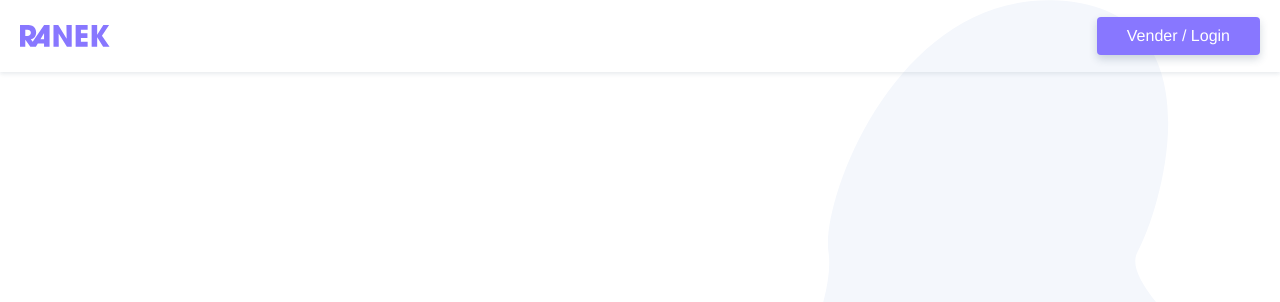
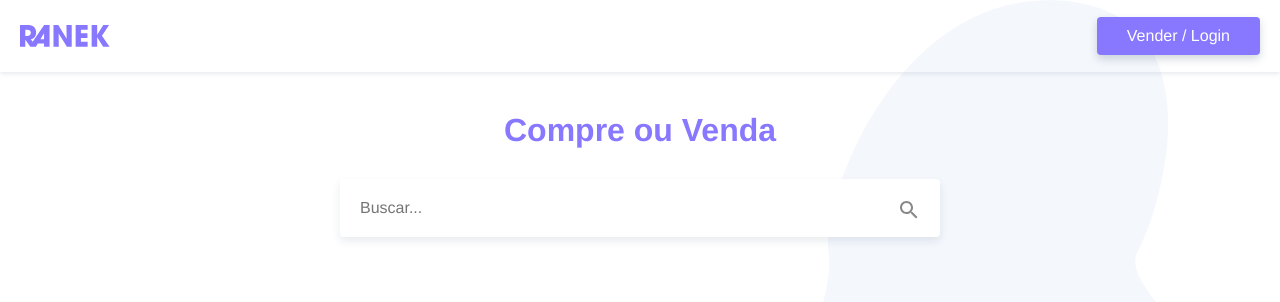
Before and after one commit to AngeloVitor/Ranek-Vue, a Vue app: page / in a window 1280 px wide. Shown: the top 302 px of the page. Built offline with nearby package versions, Linux system fonts and the light colour scheme; no server answers.

Commit message:
axios, style input and product and search

```diff
--- a/package.json
+++ b/package.json
@@ -8,6 +8,7 @@
     "lint": "vue-cli-service lint"
   },
   "dependencies": {
+    "axios": "^1.4.0",
     "core-js": "^3.8.3",
     "vue": "^2.6.14",
     "vue-router": "^3.5.1",
@@ -37,8 +38,7 @@
     "parserOptions": {
       "parser": "@babel/eslint-parser"
     },
-    "rules": {
-    }
+    "rules": {}
   },
   "browserslist": [
     "> 1%",
--- a/src/App.vue
+++ b/src/App.vue
@@ -5,7 +5,6 @@
       <router-view/>
     </main>
     <TheFooter/>
-    <BuscarProdutos/>
   </div>
 </template>
 
@@ -16,7 +15,7 @@ import TheFooter from "@/components/TheFooter.vue";
 export default {
   components: {
     TheHeader,
-    TheFooter,
+    TheFooter
   }
 };
 </script>
@@ -85,4 +84,25 @@ img {
 #main {
   flex: 1;
 }
+
+input,
+textarea {
+  border-radius: 4px;
+  border: 1px solid white;
+  padding: 15px;
+  box-shadow: 0 4px 8px rgba(30, 60, 90, 0.1);
+  transition: all 0.3s;
+  font-size: 1rem;
+  font-family: "Avenir", Helvetica, Arial, sans-serif;
+  margin-bottom: 15px;
+}
+
+input:hover,
+input:focus,
+textarea:hover,
+textarea:focus {
+  outline: none;
+  box-shadow: 0 6px 12px rgba(30, 60, 90, 0.2);
+  border-color: #87f;
+}
 </style>
--- /dev/null
+++ b/src/components/ProdutosBuscar.vue
@@ -0,0 +1,53 @@
+<template>
+  <form>
+    <input name="busca" id="busca" type="text" v-model="busca" placeholder="Buscar...">
+    <input type="submit" id="lupa" value="Buscar" @click.prevent="buscarProdutos">
+  </form>
+</template>
+
+<script>
+export default {
+  data() {
+    return {
+      busca: ""
+    };
+  },
+  methods: {
+    buscarProdutos() {
+      this.$router.push({ query: { q: this.busca } });
+    }
+  }
+};
+</script>
+
+<style scoped>
+form {
+  max-width: 600px;
+  margin: 30px auto 60px auto;
+  position: relative;
+}
+
+#busca {
+  width: 100%;
+  padding: 20px;
+  border: none;
+}
+
+#busca:focus,
+#busca:hover {
+  transform: scale(1.1);
+}
+
+#lupa {
+  width: 62px;
+  height: 62px;
+  background: url("../assets/search.svg") no-repeat center center;
+  text-indent: -150px;
+  border: none;
+  cursor: pointer;
+  position: absolute;
+  top: 0px;
+  right: 0px;
+  box-shadow: none;
+}
+</style>
--- /dev/null
+++ b/src/components/ProdutosLista.vue
@@ -0,0 +1,99 @@
+<template>
+  <section class="produtos-container">
+    <div v-if="produtos && produtos.length" class="produtos">
+      <div class="produto" v-for="produto in produtos" :key="produto.id">
+        <router-link to="/">
+          <img v-if="produto.fotos" :src="produto.fotos[0].src" :alt="produto.fotos[0].titulo">
+          <p class="preco">{{produto.preco}}</p>
+          <h2 class="titulo">{{produto.nome}}</h2>
+          <p>{{produto.descricao}}</p>
+        </router-link>
+      </div>
+    </div>
+    <div v-else-if="produtos && produtos.length === 0">
+      <p class="sem-resultados">Busca sem resultados. Tente buscar outro termo.</p>
+    </div>
+  </section>
+</template>
+
+<script>
+import { api } from "@/services.js";
+import { serialize } from "@/helpers.js";
+
+export default {
+  data() {
+    return {
+      produtos: null,
+      produtosPorPagina: 9
+    };
+  },
+  computed: {
+    url() {
+      const query = serialize(this.$route.query);
+      return `/produto?_limit=${this.produtosPorPagina}${query}`;
+    }
+  },
+  methods: {
+    getProdutos() {
+      api.get(this.url).then(response => {
+        this.produtos = response.data;
+      });
+    }
+  },
+  watch: {
+    url() {
+      this.getProdutos();
+    }
+  },
+  created() {
+    this.getProdutos();
+  }
+};
+</script>
+
+<style scoped>
+.produtos-container {
+  max-width: 1000px;
+  margin: 0 auto;
+}
+
+.produtos {
+  display: grid;
+  grid-template-columns: repeat(3, 1fr);
+  grid-gap: 30px;
+  margin: 30px;
+}
+
+.produto {
+  box-shadow: 0 4px 8px rgba(30, 60, 90, 0.1);
+  padding: 10px;
+  background: #fff;
+  border-radius: 4px;
+  transition: all 0.2s;
+}
+
+.produto:hover {
+  box-shadow: 0 6px 12px rgba(30, 60, 90, 0.2);
+  transform: scale(1.1);
+  position: relative;
+  z-index: 1;
+}
+
+.produto img {
+  border-radius: 4px;
+  margin-bottom: 20px;
+}
+
+.titulo {
+  margin-bottom: 10px;
+}
+
+.preco {
+  color: #e80;
+  font-weight: bold;
+}
+
+.sem-resultados {
+  text-align: center;
+}
+</style>
--- /dev/null
+++ b/src/helpers.js
@@ -0,0 +1,7 @@
+export function serialize(obj) {
+  let queryString = "";
+  for (let key in obj) {
+    queryString += `&${key}=${obj[key]}`;
+  }
+  return queryString;
+}
--- /dev/null
+++ b/src/services.js
@@ -0,0 +1,11 @@
+import axios from 'axios'
+
+const axiosInstance = axios.create({
+	baseURL: "http://localhost:3000"
+})
+
+export const api = {
+	get(endpoint) {
+		return axiosInstance.get(endpoint)
+	}
+};
--- a/src/views/HomeView.vue
+++ b/src/views/HomeView.vue
@@ -1,13 +1,28 @@
 <template>
-  <div >
-
-  </div>
+    <section >
+      <h1>Compre ou Venda</h1>
+      <ProdutosBuscar/>
+      <produtosLista/>
+    </section>
 </template>
 
 <script>
-
+import ProdutosBuscar from '@/components/ProdutosBuscar.vue'
+import ProdutosLista from '@/components/ProdutosLista.vue'
 
 export default {
   name: 'HomeView',
+  components:{
+    ProdutosBuscar,
+    ProdutosLista
+  }
 }
 </script>
+<style scoped>
+h1 {
+  color: #87f;
+  margin-top: 40px;
+  font-size: 2rem;
+  text-align: center;
+}
+</style>
```
Also changed, not shown: 1 other file (tests, documents, lock files or other folders).
